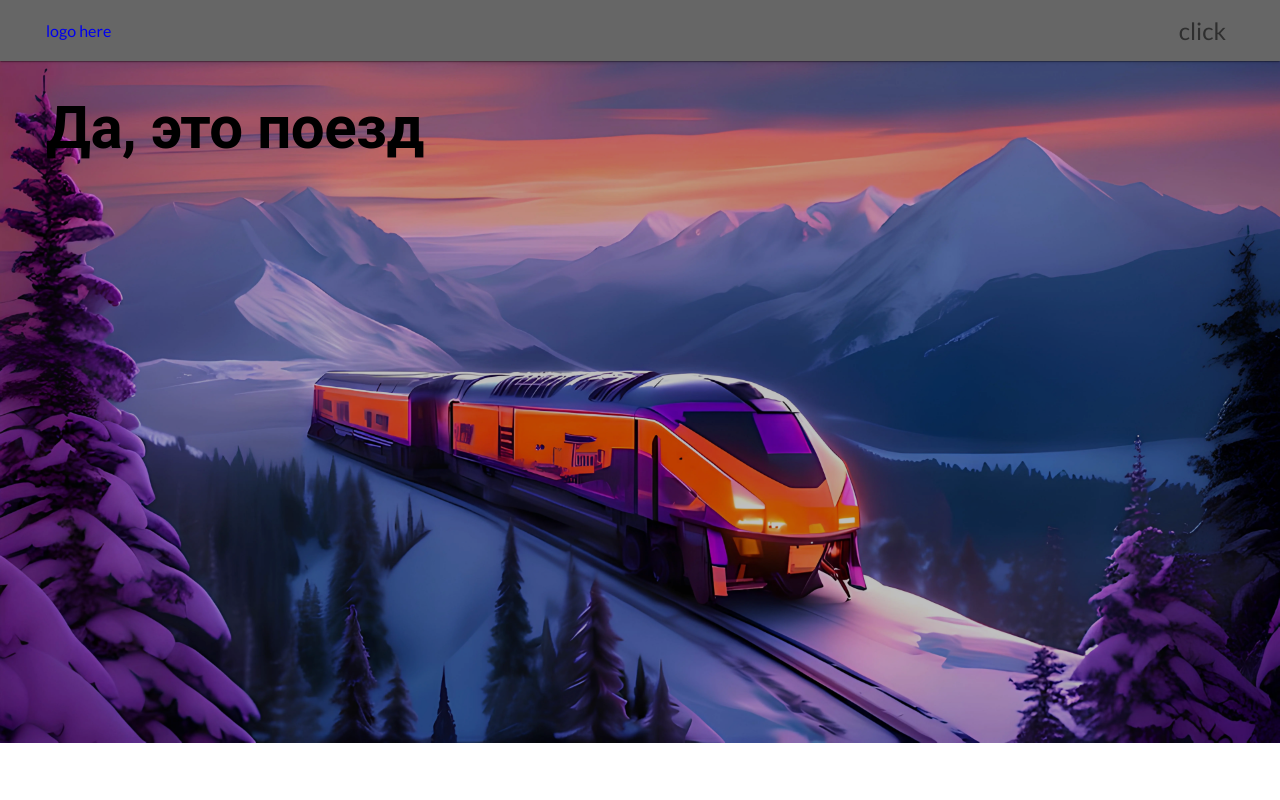
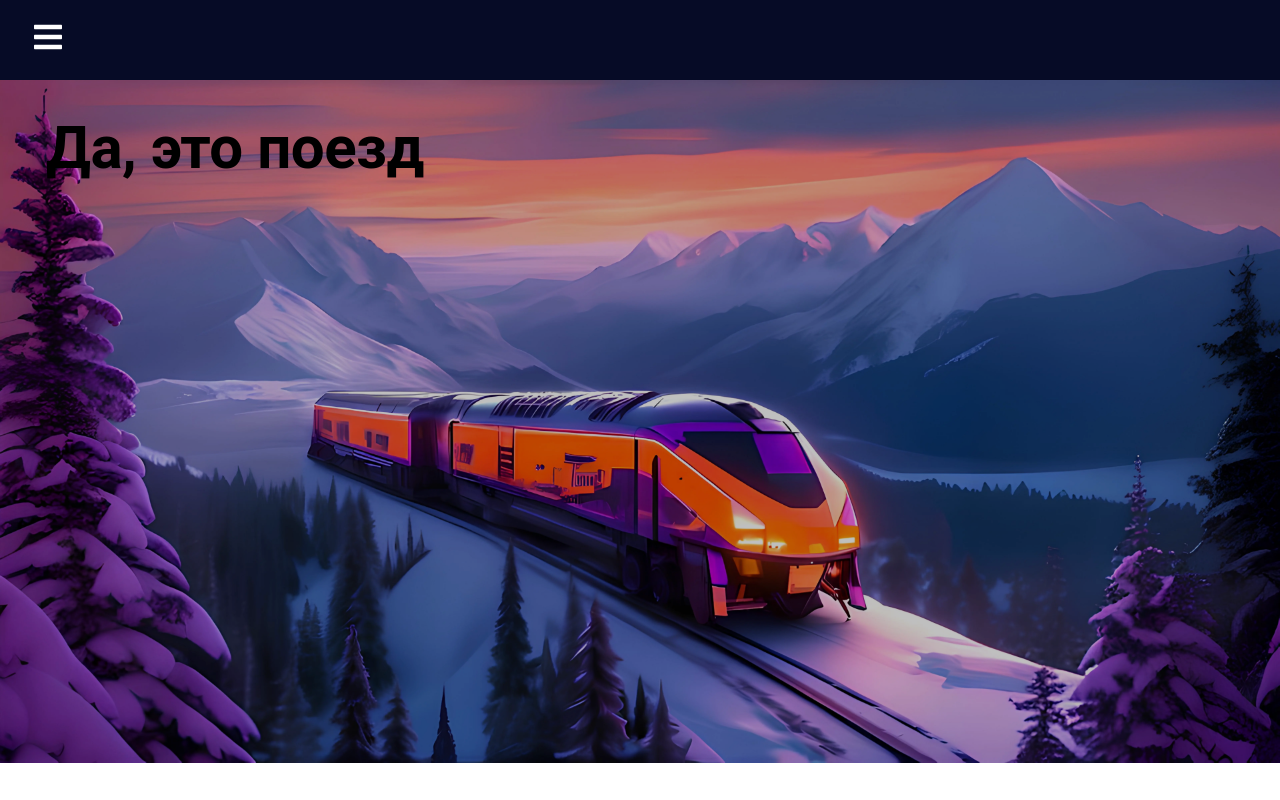
Before and after one commit to vvlrff/rzd_map, a React (Vite) app in the folder frontend/: page / in a window 1280 px wide. Built offline with nearby package versions, Linux system fonts and the light colour scheme.

Commit message:
changed front sruct

```diff
--- a/frontend/package.json
+++ b/frontend/package.json
@@ -34,6 +34,7 @@
   },
   "devDependencies": {
     "@types/leaflet": "^1.9.8",
+    "@types/node": "^20.9.0",
     "@types/react": "^18.2.15",
     "@types/react-dom": "^18.2.7",
     "@typescript-eslint/eslint-plugin": "^6.0.0",
--- a/frontend/src/App.tsx
+++ b/frontend/src/App.tsx
@@ -1,8 +1,4 @@
-import {
-    Route,
-    createBrowserRouter,
-    RouterProvider,
-    createRoutesFromElements,
+import {Route,createBrowserRouter,RouterProvider,createRoutesFromElements,
 } from "react-router-dom";
 import Layout from "./components/Layout/Layout";
 import InnerLayout from "./components/Layout/InnerLayout";
@@ -15,15 +11,15 @@ import MenuPage from "./pages/MenuPage/MenuPage";
 
 const router = createBrowserRouter(
     createRoutesFromElements(
-        <Route path="/" element={<Layout />}>
+        <Route path="/" element={<InnerLayout />}>
             <Route index element={<HomePage />} />
-            <Route path="menu" element={<InnerLayout />}>
-                <Route index element={<MenuPage />} />
+            {/* <Route path="menu" element={<InnerLayout />}>
+                <Route index element={<MenuPage />} /> */}
                 <Route path="map" element={<MapPage />} />
                 <Route path="data" element={<DataPage />} />
                 <Route path="data/:id" element={<IdPage />} />
                 <Route path="*" element={<NotFoundPage />} />
-            </Route>
+            {/* </Route> */}
         </Route>
     )
 );
--- a/frontend/src/components/Layout/Layout.tsx
+++ b/frontend/src/components/Layout/Layout.tsx
@@ -1,6 +1,6 @@
 import { Outlet } from "react-router-dom";
 import Sidebar from "../Sidebar/Sidebar";
-import { Box, Footer } from "@mui/material";
+import { Box } from "@mui/material";
 import { Header } from "../Header/Header";
 import Container from "../Container/Container";
 
```
Also changed, not shown: 1 other file (tests, documents, lock files or other folders).
